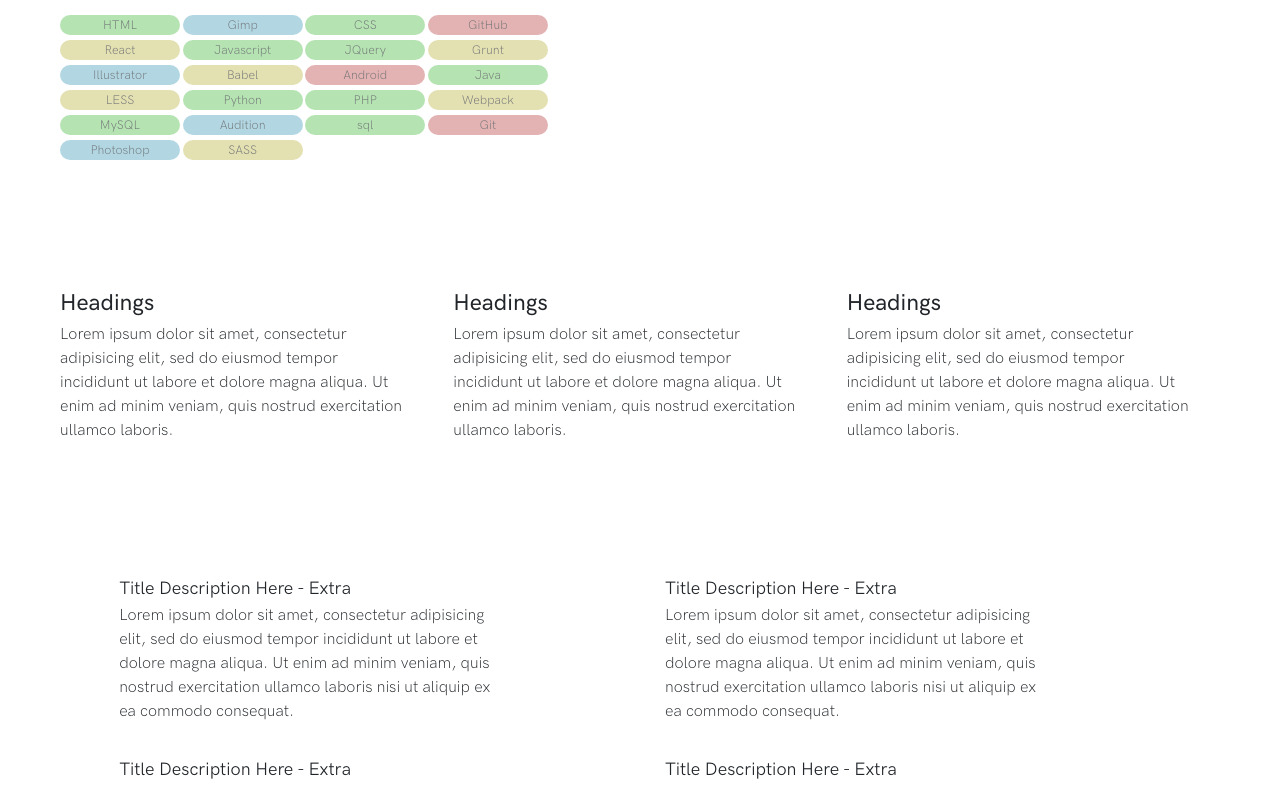
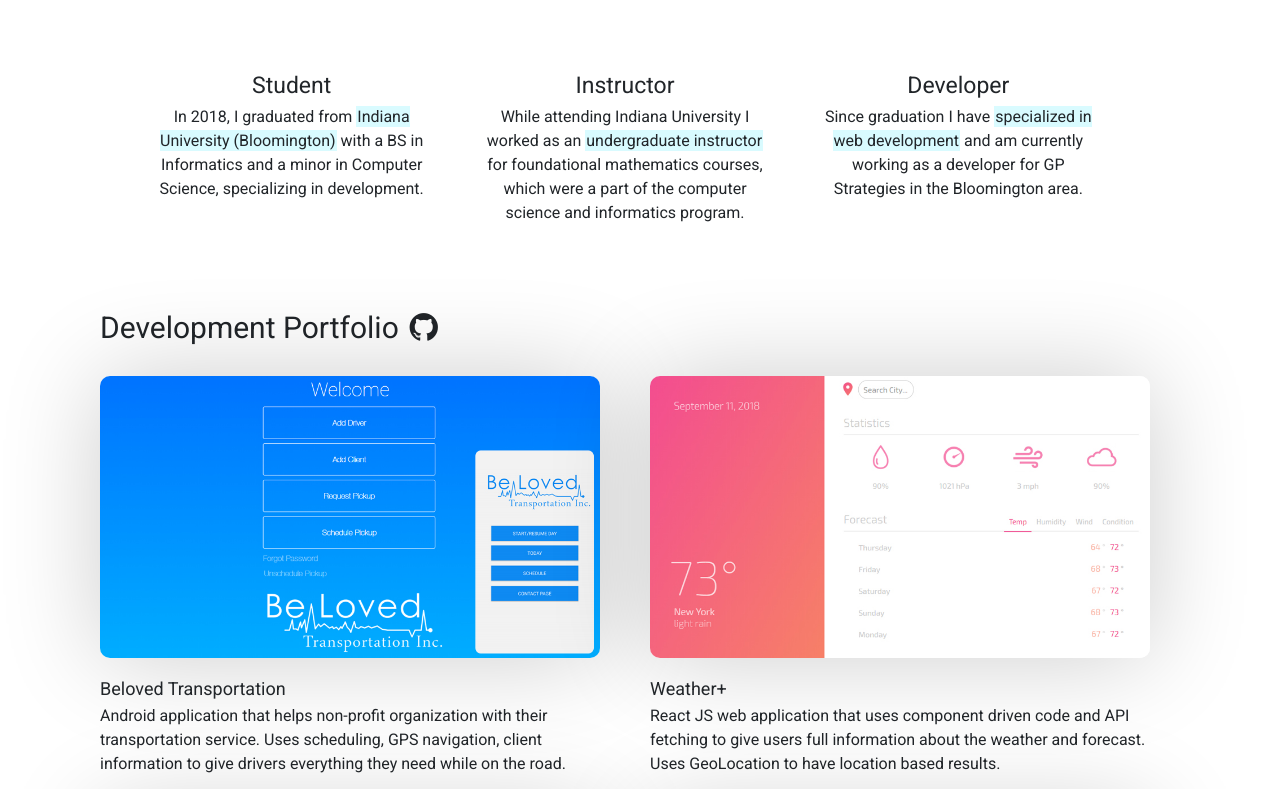
Before and after one commit to jfarris587/web-portfolio, a website: page app/index.html in a window 1280 px wide. Shown: the part 1269-2058 px from the top of the page. Drawn offline with nearby package versions, Linux system fonts and the light colour scheme; files that its build step writes are made by us from their sources.

Commit message:
adding content

```diff
--- a/app/index.html
+++ b/app/index.html
@@ -12,6 +12,8 @@
     <title>Title Here</title>
 
     <script type="text/javascript" src="src/bundle.js"></script>
+    <link href="https://fonts.googleapis.com/css?family=Archivo+Black|Roboto:400,500,700" rel="stylesheet">
+    <link rel="stylesheet" href="https://cdn.rawgit.com/konpa/devicon/df6431e323547add1b4cf45992913f15286456d3/devicon.min.css">
 
     <!-- build:js vendors.min.js -->
     <script type="text/javascript" src="vendors/jquery/jquery-3.2.1.min.js"></script>
@@ -26,11 +28,11 @@
   <body>
     <header class="header">
       <div class="title">
-        <h1>Heading phrase goes right here and more.</h1>
+        <h1>A Rush of Code to The Head</h1>
         <br>
-        <h2>Secondary Heading</h2>
+        <h2>Jordan Farris | Web Developer</h2>
         <br>
-        <button class="button">Button Click</button>
+        <button class="button">Contact</button>
 
 
         <div class="arrow"></div>
@@ -40,49 +42,48 @@
 
 	  <section class="about">
       <div class="row content">
-        <div class="col-md-6 about-text">
-          <h3>Heading Goes Here</h3>
-          <p>Lorem ipsum dolor sit amet, consectetur adipisicing elit, sed do eiusmod tempor incididunt ut labore et dolore magna aliqua. Ut enim ad minim veniam, quis nostrud exercitation ullamco laboris nisi ut aliquip ex ea commodo consequat. Duis aute irure dolor in reprehenderit in voluptate velit esse cillum dolore eu fugiat nulla pariatur. Excepteur sint occaecat cupidatat non proident, sunt in culpa qui officia deserunt mollit anim id est laborum.exercitation ullamco laboris nisi ut aliquip ex ea commodo consequat. Duis aute irure dolor in reprehenderit in voluptate velit esse cillum dolore eu fugiat nulla pariatur.</p>
+        <div class="col-lg-7 about-text">
+          <h3>About Me...</h3>
+          <p>My name is Jordan Farris, and I am a recent <span class="highlight">Indiana University graduate</span> with a background in information technology. With a <span class="highlight">BS in informatics, and a minor in CS</span>, I am specializing in web development. My background in information technology allows me to understand the role of technology alongside information and data. This includes the <span class="highlight">presentation, organization, formatting, and security</span> of the data itself. </p>
 
-          <p>Excepteur sint occaecat cupidatat non proident, sunt in culpa qui officia deserunt mollit anim id est laborum.Lorem ipsum dolor sit amet, consectetur adipisicing elit, sed do eiusmod tempor incididunt ut labore et dolore magna aliqua. Ut enim ad minim veniam, quis nostrud exercitation ullamco laboris nisi ut aliquip ex ea commodo consequat. Duis aute irure dolor in reprehenderit in voluptate velit esse cillum dolore eu fugiat nulla pariatur. Excepteur sint occaecat cupidatat non proident, sunt in culpa qui officia deserunt mollit anim id est laborum.</p>
+          <p>Below are the key skills and technologies I have learned through my develoment experience, which is also listed below. Particular projects that display some of my recent work is listed with GitHub resources that give a more in depth view of the development lifecycle and code for each project.</p>
 
           <br>
 
-          <div class="pill">HTML</div>
-          <div class="pill" style="background: #8ac3d5">Gimp</div>
-          <div class="pill">CSS</div>
-          <div class="pill" style="background: #d58a8a">GitHub</div>
-          <div class="pill" style="background: #d5d08a">React</div>
+          <div class="pill pill-4">HTML</div>
+          <div class="pill pill-1">Gimp</div>
+          <div class="pill pill-4">CSS</div>
+          <div class="pill pill-2">GitHub</div>
+          <div class="pill pill-3">React</div>
 
-          <div class="pill">Javascript</div>
+          <div class="pill pill-4">Javascript</div>
 
-          <div class="pill">JQuery</div>
+          <div class="pill pill-4">JQuery</div>
 
-          <div class="pill" style="background: #d5d08a">Grunt</div>
-          <div class="pill" style="background: #8ac3d5">Illustrator</div>
+          <div class="pill pill-3">Grunt</div>
+          <div class="pill pill-1">Illustrator</div>
 
-          <div class="pill" style="background: #d5d08a">Babel</div>
-          <div class="pill" style="background: #d58a8a">Android</div>
+          <div class="pill pill-3">Babel</div>
+          <div class="pill pill-2">Android</div>
 
-          <div class="pill">Java</div>
-          <div class="pill" style="background: #d5d08a">LESS</div>
+          <div class="pill pill-4">Java</div>
+          <div class="pill pill-3">LESS</div>
 
-          <div class="pill">Python</div>
+          <div class="pill pill-4">Python</div>
 
-          <div class="pill">PHP</div>
-          <div class="pill" style="background: #d5d08a">Webpack</div>
+          <div class="pill pill-4">PHP</div>
+          <div class="pill pill-3">Webpack</div>
 
-          <div class="pill">MySQL</div>
-          <div class="pill" style="background: #8ac3d5">Audition</div>
-          <div class="pill">sql</div>
-          <div class="pill" style="background: #d58a8a">Git</div>
-          <div class="pill" style="background: #8ac3d5">Photoshop</div>
-          <div class="pill" style="background: #d5d08a">SASS</div>
+          <div class="pill pill-4">MySQL</div>
+          <div class="pill pill-1">Audition</div>
+          <div class="pill pill-4">sql</div>
+          <div class="pill pill-2">Git</div>
+          <div class="pill pill-1">Photoshop</div>
+          <div class="pill pill-3">SASS</div>
         </div>
 
-        <div class="col-md-6">
-
-
+        <div class="col-lg-5 d-md-none d-lg-block">
+          <img src="img/profile.jpg" alt="profile photo">
         </div>
       </div>
     </section>
@@ -90,40 +91,48 @@
     <section class="experience">
       <div class="row content">
         <div class="col-md-4">
-          <h4>Headings</h4>
-          <p>Lorem ipsum dolor sit amet, consectetur adipisicing elit, sed do eiusmod tempor incididunt ut labore et dolore magna aliqua. Ut enim ad minim veniam, quis nostrud exercitation ullamco laboris.</p>
+          <h4>Student</h4>
+          <p>In 2018, I graduated from <span class="highlight">Indiana University (Bloomington)</span> with a BS in Informatics and a minor in Computer Science, specializing in development.</p>
         </div>
         <div class="col-md-4">
-          <h4>Headings</h4>
-          <p>Lorem ipsum dolor sit amet, consectetur adipisicing elit, sed do eiusmod tempor incididunt ut labore et dolore magna aliqua. Ut enim ad minim veniam, quis nostrud exercitation ullamco laboris.</p>
+          <h4>Instructor</h4>
+          <p>While attending Indiana University I worked as an <span class="highlight">undergraduate instructor</span> for foundational mathematics courses, which were a part of the computer science and informatics program.</p>
         </div>
         <div class="col-md-4">
-          <h4>Headings</h4>
-          <p>Lorem ipsum dolor sit amet, consectetur adipisicing elit, sed do eiusmod tempor incididunt ut labore et dolore magna aliqua. Ut enim ad minim veniam, quis nostrud exercitation ullamco laboris.</p>
+          <h4>Developer</h4>
+          <p>Since graduation I have <span class="highlight">specialized in web development</span> and am currently working as a developer for GP Strategies in the Bloomington area.</p>
         </div>
       </div>
     </section>
 
     <section class="work">
-      <div class="row">
-        <div class="col-md-4 offset-1">
-          <h5>Title Description Here - Extra</h5>
-          <p>Lorem ipsum dolor sit amet, consectetur adipisicing elit, sed do eiusmod tempor incididunt ut labore et dolore magna aliqua. Ut enim ad minim veniam, quis nostrud exercitation ullamco laboris nisi ut aliquip ex ea commodo consequat.</p>
+      <div class="row content">
+        <div class="col-12">
+          <h3>Development Portfolio<i class="devicon-github-plain"></i></h3>
         </div>
 
-        <div class="col-md-4 offset-1">
-          <h5>Title Description Here - Extra</h5>
-          <p>Lorem ipsum dolor sit amet, consectetur adipisicing elit, sed do eiusmod tempor incididunt ut labore et dolore magna aliqua. Ut enim ad minim veniam, quis nostrud exercitation ullamco laboris nisi ut aliquip ex ea commodo consequat.</p>
+        <div class="col-md-6">
+          <img src="img/beloved.jpg" alt="weather+">
+          <h5>Beloved Transportation</h5>
+          <p>Android application that helps non-profit organization with their transportation service. Uses scheduling, GPS navigation, client information to give drivers everything they need while on the road.</p>
         </div>
 
-        <div class="col-md-4 offset-1">
-          <h5>Title Description Here - Extra</h5>
-          <p>Lorem ipsum dolor sit amet, consectetur adipisicing elit, sed do eiusmod tempor incididunt ut labore et dolore magna aliqua. Ut enim ad minim veniam, quis nostrud exercitation ullamco laboris nisi ut aliquip ex ea commodo consequat.</p>
+        <div class="col-md-6">
+          <img src="img/weather.jpg" alt="weather+">
+          <h5>Weather+</h5>
+          <p>React JS web application that uses component driven code and API fetching to give users full information about the weather and forecast. Uses GeoLocation to have location based results.</p>
         </div>
 
-        <div class="col-md-4 offset-1">
-          <h5>Title Description Here - Extra</h5>
-          <p>Lorem ipsum dolor sit amet, consectetur adipisicing elit, sed do eiusmod tempor incididunt ut labore et dolore magna aliqua. Ut enim ad minim veniam, quis nostrud exercitation ullamco laboris nisi ut aliquip ex ea commodo consequat.</p>
+        <div class="col-md-6">
+          <img src="img/places.jpg" alt="weather+">
+          <h5>Places</h5>
+          <p>React JS web application that gives information about countries around the world. With enhanced API, can be used as a travel client for users looking for a place to visit.</p>
+        </div>
+
+        <div class="col-md-6">
+          <img src="img/enviornment.jpg" alt="weather+">
+          <h5>Dev/Production Enviornment</h5>
+          <p>Boilerplate for a Development and Production Enviornment for web development. Using Grunt, it has sass, es6, BrowserSync, versioning, minification and concatentation readily available to start projects quickly.</p>
         </div>
       </div>
 
--- a/app/scss/base/utilities.scss
+++ b/app/scss/base/utilities.scss
@@ -1,18 +1,5 @@
 /* UTILS */
-.margin-below {
-  margin-bottom: 40px;
+.highlight{
+  background: #d9fbff;
+  padding: 1px;
 }
-
-.italicized {
-  font-weight: 200;
-  font-style: italic;
-}
-
-.bolded {
-  font-weight: 600 !important;
-}
-
-.bolded.italicized {
-  font-weight: 600 !important;
-  font-style: italic;
-}
--- a/app/scss/base/variables.scss
+++ b/app/scss/base/variables.scss
@@ -1,6 +1,12 @@
 $primary-white: #fff;
 $primary-red: #2b2b2b;
+$primary-blue:#1fc8db;
+$secondary-blue:#2cb5e8;
 
+$pill-1:#1983ab;
+$pill-2:#5dedfe;
+$pill-3:#5cabc8;
+$pill-4:#1fc8db;
 
 @font-face {
   font-family: "Primetime";
--- a/app/scss/components/pill.scss
+++ b/app/scss/components/pill.scss
@@ -1,6 +1,5 @@
 .pill{
   font-size: 1.25rem;
-  background: #8ed58a;
   display: inline-block;
   margin-bottom: 5px;
   border-radius: 50px;
@@ -9,7 +8,7 @@
   height: 20px;
   text-align: center;
   line-height: 22px;
-  opacity: .65;
+  opacity: .5;
   cursor: default;
 
   &:hover{
@@ -22,3 +21,19 @@
     opacity: 1;
   }
 }
+
+.pill-1{
+  background: $pill-1;
+  color: $primary-white;
+}
+
+.pill-2{
+  background: $pill-2;
+}
+.pill-3{
+  background: $pill-3;
+  color: $primary-white;
+}
+.pill-4{
+  background: $pill-4;
+}
--- a/app/scss/layout/about.scss
+++ b/app/scss/layout/about.scss
@@ -1,7 +1,9 @@
 .about{
 
 
-  &-text{
-    //padding-left: 150px;
+  img{
+    top: 50%;
+    transform: translateY(-50%);
+    position: relative;
   }
 }
--- a/app/scss/layout/header.scss
+++ b/app/scss/layout/header.scss
@@ -8,6 +8,12 @@
     top: 43%;
     transform: translateY(-50%);
     position: relative;
+
+    h1{
+      background: linear-gradient(141deg, $primary-blue, $secondary-blue);
+      -webkit-background-clip: text;
+      -webkit-text-fill-color: transparent;
+    }
 
 
     h2{
--- /dev/null
+++ b/app/scss/layout/work.scss
@@ -0,0 +1,17 @@
+.work{
+  img{
+    border-radius: 10px;
+    margin-bottom: 20px;
+    box-shadow: 0 0 100px rgba(0,0,0, .2);
+  }
+
+  i{
+    margin: 0 0 0 10px;
+    top: 2px;
+    position: relative;
+
+    &:hover{
+      color: $primary-blue;
+    }
+  }
+}
--- a/app/scss/main.scss
+++ b/app/scss/main.scss
@@ -3,6 +3,7 @@
 
 @import "layout/header.scss";
 @import "layout/about.scss";
+@import "layout/work.scss";
 
 @import "components/button.scss";
 @import "components/arrow.scss";
@@ -16,7 +17,7 @@
 
 body {
   background: #fff;
-  font-family: 'HKGrotesk',sans-serif;
+  font-family: 'Roboto',sans-serif;
   font-weight: 100;
   text-rendering: optimizeLegibility;
   height: 100%;
@@ -25,7 +26,7 @@
 h1{
   text-transform: uppercase;
   font-size: 4.5rem;
-  font-family: 'Primetime';
+  font-family: 'Archivo Black';
   color: $primary-red;
 }
 
@@ -51,8 +52,8 @@
 
 section{
   margin: 0 auto;
-  max-width: 1400px;
-  margin-bottom: 100px !important;
+  max-width: 1200px;
+  margin-bottom: 50px !important;
 }
 
 div[class^="col"]{
@@ -64,3 +65,12 @@
   padding: 0px 50px;
   width: 100%;
 }
+
+img{
+  width: 100%;
+}
+
+.experience{
+  text-align: center;
+  padding: 0 50px;
+}
```
Also changed, not shown: app/scss/components/button.scss (+12 -2 lines), app/img/beloved.jpg (added), app/img/enviornment.jpg (added), app/img/places.jpg (added), app/img/profile.jpg (added), app/img/weather.jpg (added), app/main.css, 2 other files.
